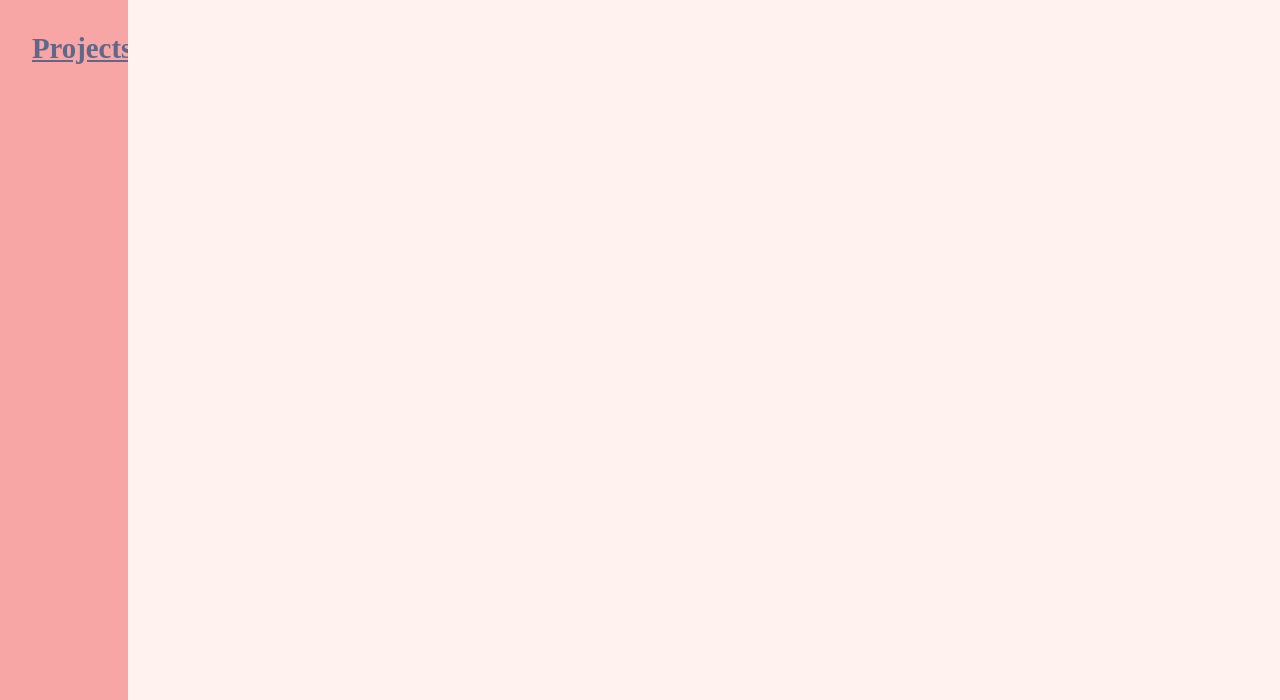
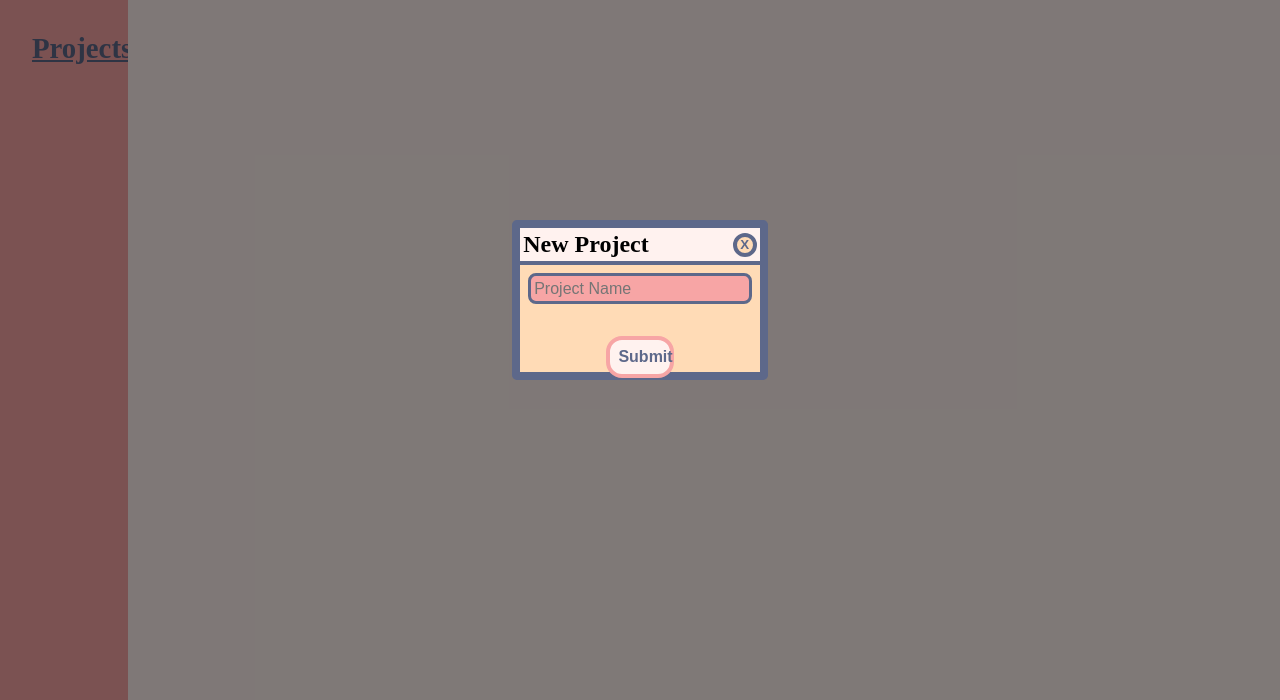
Before and after one commit to Salypse/todo-list, a website built with webpack: page src/template.html in a window 1280 px wide. Both pictures are taken after a click on the button "New Project". Shown: the part 100-800 px from the top of the page. Built offline with nearby package versions, Linux system fonts and the light colour scheme.

Commit message:
Create new project form ui

```diff
--- a/src/index.js
+++ b/src/index.js
@@ -1 +1,9 @@
 import "./styles.css"
+import { makeNewProjectDisplay } from "./js/new-project-display"
+
+const contentHandler = (function() {
+    const newProjectButton = document.querySelector("#new-project-button")
+    newProjectButton.addEventListener("click", function() {
+        makeNewProjectDisplay()
+    })
+}())
--- /dev/null
+++ b/src/js/new-project-display.js
@@ -0,0 +1,46 @@
+export let makeNewProjectDisplay = function() {
+    const content = document.querySelector(".content")
+
+    const newProjectDisplay = document.createElement("div")
+    newProjectDisplay.classList.add("new-project-display")
+
+    const newProjectItem = document.createElement("div")
+    newProjectItem.classList.add("new-project-item")
+    newProjectDisplay.append(newProjectItem)
+
+    //Add Header to new-project-display
+    const newProjectFormHeader = document.createElement("div")
+    newProjectFormHeader.classList.add("header")
+
+    const newProjectHeaderText = document.createElement("p")
+    newProjectHeaderText.textContent = "New Project"
+
+    const newProjectExit = document.createElement("button")
+    newProjectExit.classList.add("new-project-exit")
+    newProjectExit.textContent = "X"
+
+    newProjectFormHeader.append(newProjectHeaderText, newProjectExit)
+    newProjectItem.append(newProjectFormHeader)
+
+    //New Project Name submission
+    const newProjectForm = document.createElement("form")
+
+    const newProjectName = document.createElement("input")
+    newProjectName.type = "text"
+    newProjectName.placeholder = "Project Name"
+
+    newProjectForm.append(newProjectName)
+    newProjectItem.append(newProjectForm)
+
+    //New Project Submit button
+    const newProjectSubmit = document.createElement("button")
+    newProjectSubmit.textContent = "Submit"
+    newProjectSubmit.type = "submit"
+    newProjectForm.append(newProjectSubmit)
+
+    newProjectForm.addEventListener("submit", function(event) {
+        event.preventDefault()
+    })
+
+    content.append(newProjectDisplay)
+}
--- a/src/styles.css
+++ b/src/styles.css
@@ -106,3 +106,105 @@ header > button {
 
     background-color: var(--primary-light);
 }
+
+
+.new-project-display {
+    position: absolute;
+    top: 0;
+    left: 0;
+
+    display: flex;
+    justify-content: center;
+    align-items: center;
+
+    width: 100vw;
+    height: 100vh;
+
+    background-color: rgba(0, 0, 0, 0.5);
+}
+
+.new-project-item {
+    width: 20vw;
+    height: 20vh;
+
+    background-color: var(--primary-yellow);
+    border: 0.5rem solid var(--primary-blue);
+    border-radius: 0.3rem;
+}
+
+.new-project-item > .header {
+    display: flex;
+    justify-content: space-between;
+    align-items: center;
+
+    height: auto;
+    padding: 0.2rem;
+
+    background-color: var(--primary-light);
+    border-bottom: 0.3rem solid var(--primary-blue);
+}
+
+.new-project-item > .header > p {
+    font-size: 1.5rem;
+    font-weight: 700;
+}
+
+.new-project-item > .header > button {
+    padding: 0;
+    height: 3vh;
+    width: 3vh;
+
+
+    color: var(--primary-blue);
+    border-color: var(--primary-blue);
+    background-color: var(--primary-yellow);
+}
+
+.new-project-item > .header > button:hover {
+    color: var(--primary-yellow);
+    border-color: var(--primary-yellow);
+    background-color: var(--primary-blue);
+}
+
+.new-project-item > .header > button:active {
+    color: var(--primary-blue);
+    border-color: var(--primary-blue);
+    background-color: var(--primary-yellow);
+}
+
+.new-project-item > form  {
+    display: flex;
+    flex-direction: column;
+    align-items: center;
+
+    padding: 0.5rem;
+    width: 100%;
+    height: auto;
+}
+
+.new-project-item > form > input {
+
+    width: 100%;
+    height: 25%;
+    padding: 0.2rem;
+    margin-bottom: 2rem;
+
+    border: 0.2rem solid var(--primary-blue);
+    border-radius: 0.5rem;
+
+    background-color: var(--primary-red);
+
+    color: black;
+    font-size: 1rem;
+}
+
+.new-project-item > form > input:focus {
+    outline: none;
+    box-shadow: 0 0 0.5rem var(--primary-blue);
+}
+
+.new-project-item > form > button {
+    width: 30%;
+    padding: 0.5rem;
+    font-size: 1rem;
+}
--- a/src/template.html
+++ b/src/template.html
@@ -11,7 +11,7 @@
             <img src="./images/todo-icon.svg">
             <p>ToDo</p>
         </div>
-        <button>New Project</button>
+        <button id="new-project-button">New Project</button>
     </header>
 
     <div class="sidebar">
```
Also changed, not shown: dist/index.html, dist/main.js.
